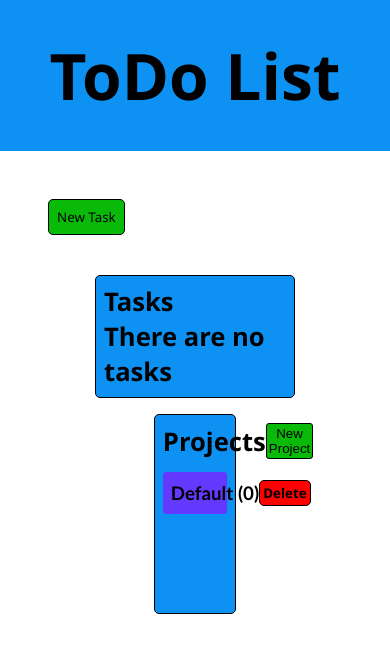
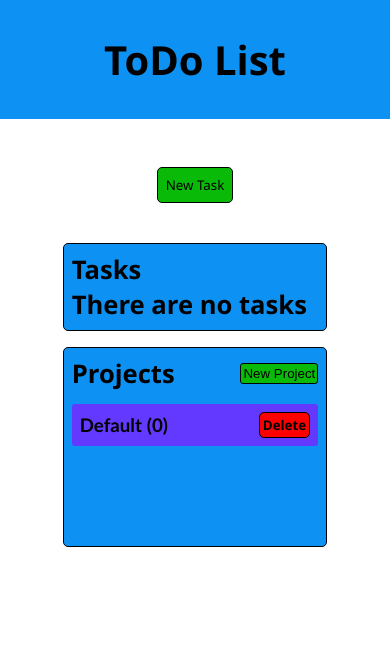
Before and after one commit to Lil-Code30/To-Do_List, a website built with webpack: page src/index.html in a window 390 px wide. Built offline with nearby package versions, Linux system fonts and the light colour scheme.

Commit message:
making the todo list responsive

```diff
--- a/src/style.css
+++ b/src/style.css
@@ -174,7 +174,6 @@ main .new-task-container .new-task-form-container form .form-btn-container butto
 main #todo-container{
     width: 100%;
     display: flex;
-    flex-wrap: wrap;
     justify-content: center;
     gap: 1rem;
     box-sizing: border-box;
@@ -499,3 +498,33 @@ dialog::backdrop {
       background-color: rgba(0, 0, 0, 0.5); /* Fond noir semi-transparent */
       backdrop-filter: blur(5px); /* Flou d'arrière-plan (support limité) */
 }
+
+/* Media queries */
+
+/* Mobile */
+@media screen and (max-width: 480px) {
+    header h1{
+        font-size: 2rem;
+    }
+}
+
+/* Tablet */
+@media screen and (max-width: 820px) {
+    header h1{
+        font-size: 2.5rem;
+    }
+    section.new-task-container{
+        align-self: center;
+    }
+    main #todo-container{
+        width: 100%;
+        margin: 0;
+        flex-wrap: wrap;
+    }
+    main #todo-container #tasks-container{
+        width: 90%;
+    }
+    main #todo-container #projects-container{
+        width: 90%;
+    }
+}
```
